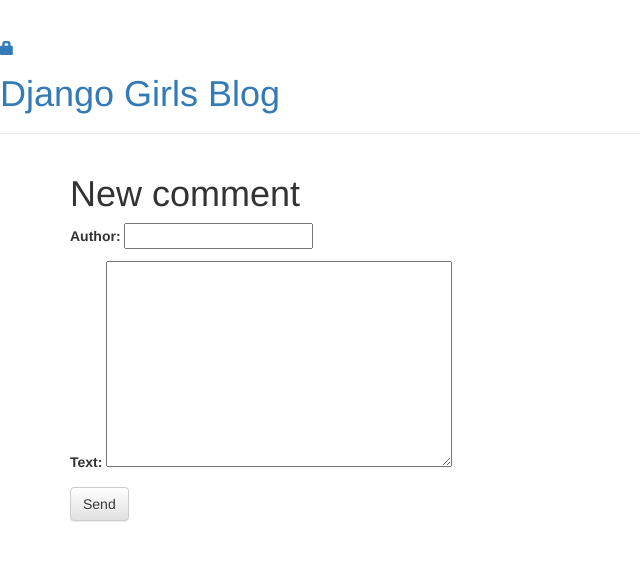
After one commit to inkweon7269/django-girls, a Django app: page /post/1/comment/ in a window 1280 px wide. The commit adds this page. Shown: the top 561 px of the page, without its empty margins (0-640 px from the left). Run offline with Django 3.2, Linux system fonts and the light colour scheme; tables that the repository leaves empty hold one stand-in row (values such as "Sample post"); some libraries are stand-ins or nearby versions.

Commit message:
댓글 작성하기

```diff
--- a/blog/forms.py
+++ b/blog/forms.py
@@ -1,9 +1,15 @@
 from django import forms
 
-from .models import Post
+from .models import Post, Comment
 
 class PostForm(forms.ModelForm):
 
     class Meta:
         model = Post
         fields = ['title', 'text']
+
+class CommentForm(forms.ModelForm):
+
+    class Meta:
+        model = Comment
+        fields = ['author', 'text']
--- a/blog/models.py
+++ b/blog/models.py
@@ -23,6 +23,9 @@
     created_date = models.DateTimeField(default=timezone.now)
     approved_comment = models.BooleanField(default=False)
 
+    class Meta:
+        ordering = ['-id']
+
     def approve(self):
         self.approved_comment = True
         self.save()
--- /dev/null
+++ b/blog/templates/blog/add_comment_to_post.html
@@ -0,0 +1,9 @@
+{% extends 'blog/base.html' %}
+
+{% block content %}
+    <h1>New comment</h1>
+    <form method="POST" class="post-form">{% csrf_token %}
+        {{ form.as_p }}
+        <button type="submit" class="save btn btn-default">Send</button>
+    </form>
+{% endblock %}
--- a/blog/templates/blog/post_detail.html
+++ b/blog/templates/blog/post_detail.html
@@ -22,6 +22,7 @@
     </div>
 
     <hr>
+    <a class="btn btn-default" href="{% url 'add_comment_to_post' pk=post.pk %}">Add comment</a>
     {% for comment in post.comments.all %}
         <div class="comment">
             <div class="date">{{ comment.created_date }}</div>
--- a/blog/urls.py
+++ b/blog/urls.py
@@ -11,4 +11,5 @@
     path('drafts', views.post_draft_list, name='post_draft_list'),
     path('post/<int:pk>/publish/', views.post_publish, name='post_publish'),
     path('post/<int:pk>/remove/', views.post_remove, name='post_remove'),
+    path('post/<int:pk>/comment/', views.add_comment_to_post, name='add_comment_to_post'),
 ]
--- a/blog/views.py
+++ b/blog/views.py
@@ -2,7 +2,7 @@
 from django.utils import timezone
 from .models import Post
 from django.shortcuts import render, get_object_or_404, redirect
-from .forms import PostForm
+from .forms import PostForm, CommentForm
 
 # Create your views here.
 def post_list(request):
@@ -68,3 +68,16 @@
     post = get_object_or_404(Post, pk=pk)
     post.delete()
     return redirect('post_list')
+
+def add_comment_to_post(request, pk):
+    post = get_object_or_404(Post, pk=pk)
+    if request.method == "POST":
+        form = CommentForm(request.POST)
+        if form.is_valid():
+            comment = form.save(commit=False)
+            comment.post = post
+            comment.save()
+            return redirect('post_detail', pk=post.pk)
+    else:
+        form = CommentForm()
+    return render(request, 'blog/add_comment_to_post.html', {'form': form})
```
